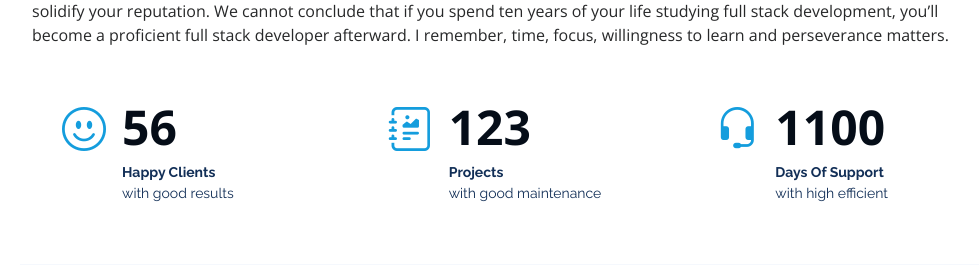
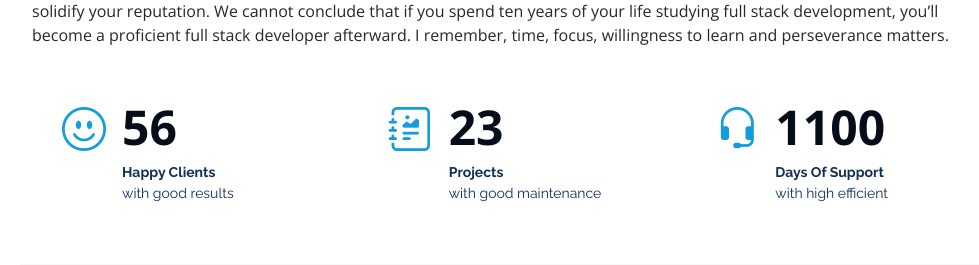
Before and after one commit to truefrog/liuProfile, a PHP site: page / in a window 1280 px wide. Shown: the part 1595-1860 px from the top of the page, without its empty margins (280-1259 px from the left). Run offline with PHP 8.4, Linux system fonts and the light colour scheme.

Commit message:
edited project count

```diff
--- a/index.php
+++ b/index.php
@@ -144,7 +144,7 @@ As a full-service provider of Web development and IT solutions, I see my custome
           <div class="col-lg-4 col-sm-12 d-md-flex align-items-md-stretch" data-aos="fade-up" data-aos-delay="100">
             <div class="count-box">
               <i class="bi bi-journal-richtext"></i>
-              <span data-purecounter-start="0" data-purecounter-end="123" data-purecounter-duration="1" class="purecounter"></span>
+              <span data-purecounter-start="0" data-purecounter-end="23" data-purecounter-duration="1" class="purecounter"></span>
               <p><strong>Projects</strong><br/> with good maintenance</p>
             </div>
           </div>
```
